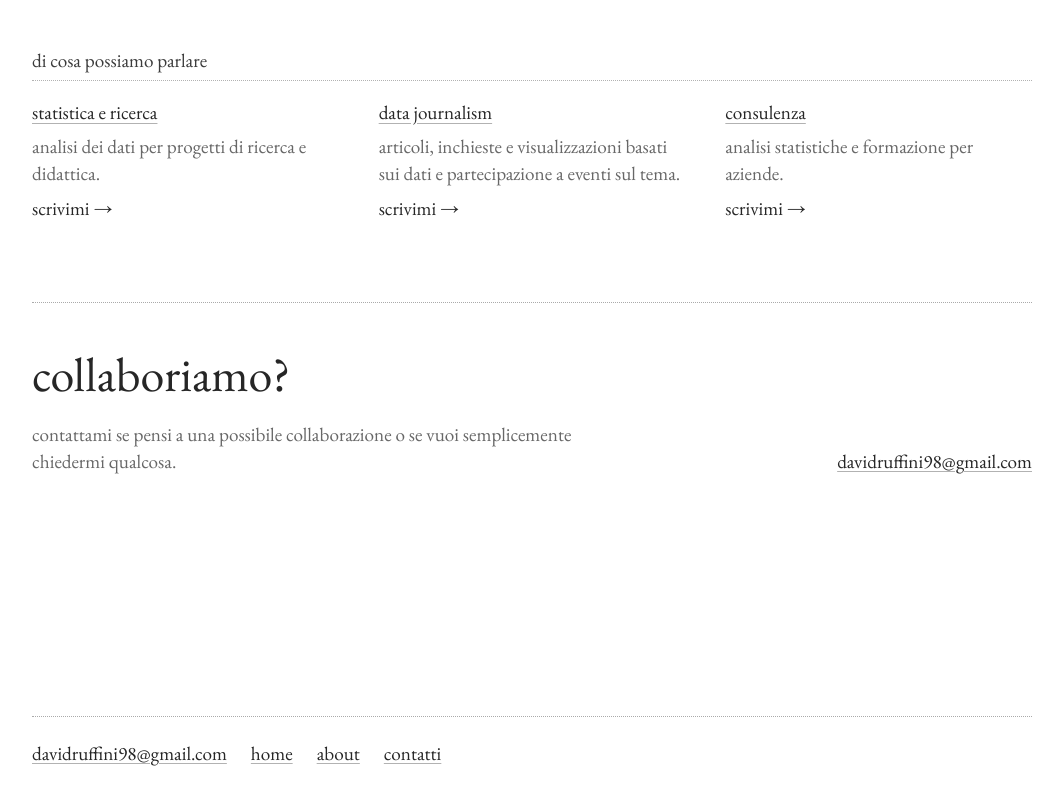
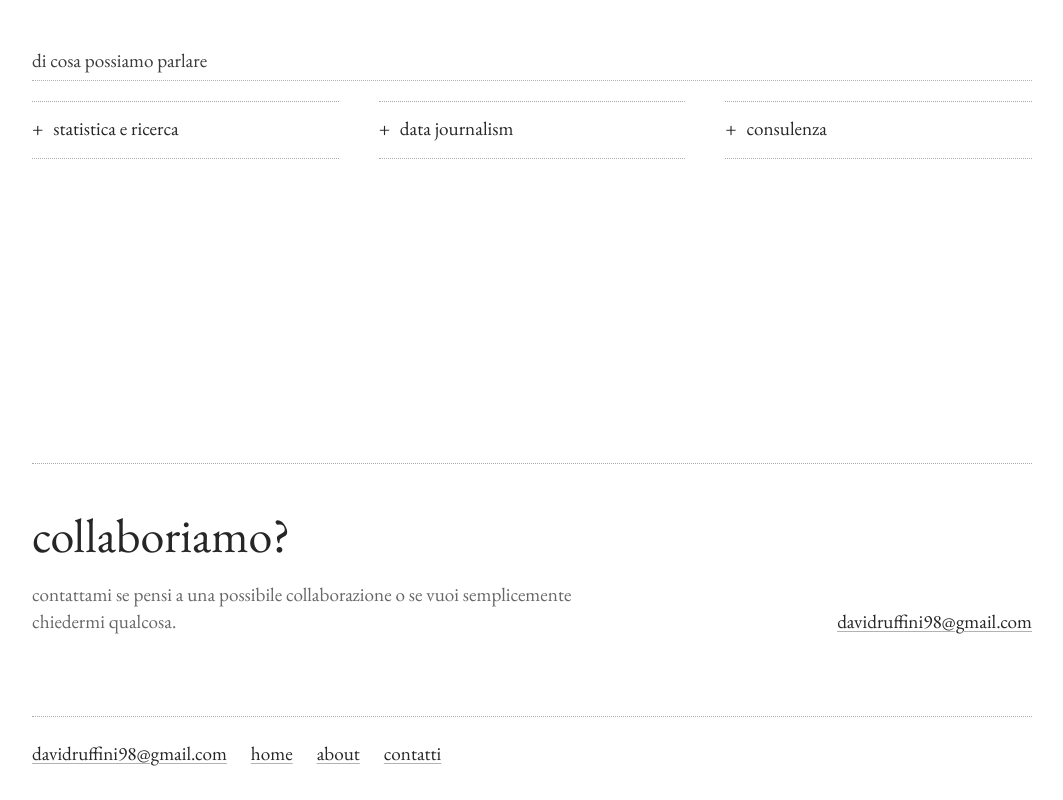
Before and after one commit to davidoffdado/personal-website, a React (Vite) app: page /#/contatti in a window 1280 px wide. Shown: the whole page, without its empty margins (108-1171 px from the left). Built offline with nearby package versions, Linux system fonts and the light colour scheme.

Commit message:
contatti a tendina con offerta e link ai lavori, introduzioni a data journalism e consulenza, pagina università, àlea in home, "in evidenza"

```diff
--- a/src/components/ContactSection.jsx
+++ b/src/components/ContactSection.jsx
@@ -1,3 +1,4 @@
+import { Link } from "react-router-dom";
 import "../styles/ContactSection.css";
 
 const EMAIL = "davidruffini98@gmail.com";
@@ -5,36 +6,55 @@ const EMAIL = "davidruffini98@gmail.com";
 const TOPICS = [
   {
     title: "statistica e ricerca",
-    desc: "analisi dei dati per progetti di ricerca e didattica.",
+    desc: "analisi dei dati per progetti di ricerca, supporto metodologico e didattica.",
     subject: "Collaborazione: statistica e ricerca",
   },
   {
     title: "data journalism",
-    desc: "articoli, inchieste e visualizzazioni basati sui dati e partecipazione a eventi sul tema.",
+    desc: "per redazioni: inchieste e articoli basati sui dati, grafici e pezzi interattivi, talk ed eventi sul tema.",
     subject: "Collaborazione: data journalism",
+    works: "/data-journalism",
   },
   {
     title: "consulenza",
-    desc: "analisi statistiche e formazione per aziende.",
+    desc: "per aziende: analisi statistiche, raccolta e pulizia dei dati, automazioni e formazione.",
     subject: "Collaborazione: consulenza",
+    works: "/consulenza",
   },
 ];
+
+function TopicBody({ t }) {
+  return (
+    <div className="contact-topic-body">
+      <p className="contact-topic-desc">{t.desc}</p>
+      <p className="contact-topic-links">
+        <a href={`mailto:${EMAIL}?subject=${encodeURIComponent(t.subject)}`}>scrivimi</a>
+        {t.works && <Link to={t.works}>vedi i lavori</Link>}
+      </p>
+    </div>
+  );
+}
 
 function ContactSection() {
   return (
     <section className="contact">
       <p className="section-label contact-cards-label">di cosa possiamo parlare</p>
-      <div className="contact-cards">
+      <div className="contact-topics">
         {TOPICS.map((t) => (
-          <a
-            key={t.title}
-            className="home-card contact-card"
-            href={`mailto:${EMAIL}?subject=${encodeURIComponent(t.subject)}`}
-          >
-            <h3 className="home-card-title"><span>{t.title}</span></h3>
-            <p className="home-card-desc">{t.desc}</p>
-            <span className="contact-card-cta">scrivimi →</span>
-          </a>
+          <div key={t.title} className="contact-topic-col">
+            <details className="contact-topic">
+              <summary>
+                <span className="contact-plus" aria-hidden="true">+</span>
+                <span className="contact-topic-title">{t.title}</span>
+              </summary>
+              <TopicBody t={t} />
+            </details>
+            {/* copia invisibile: tiene sempre occupato lo spazio della tendina aperta,
+                così aprendo e chiudendo non si sposta niente (solo su desktop, vedi CSS) */}
+            <div className="contact-topic-ghost" aria-hidden="true">
+              <TopicBody t={t} />
+            </div>
+          </div>
         ))}
       </div>
 
--- a/src/pages/Consulenza.jsx
+++ b/src/pages/Consulenza.jsx
@@ -5,6 +5,11 @@ export default function Consulenza() {
   return (
     <div className="page-content">
       <p className="section-label">consulenza</p>
+      <p className="about-text page-intro">
+        Ho lavorato come consulente esterno per un'agenzia di comunicazione, realizzando analisi
+        dei dati e report. Vorrei contribuire anche a progetti che richiedano analisi statistiche
+        più complesse e una gestione dei dati più articolata.
+      </p>
 
       <div className="projects-list">
         {consulenza.map((p, i) => (
--- a/src/pages/DataJournalism.jsx
+++ b/src/pages/DataJournalism.jsx
@@ -8,8 +8,19 @@ export default function DataJournalism() {
 
   return (
     <div className="page-content">
+      <p className="section-label">data journalism</p>
+      <p className="about-text page-intro">
+        Come data journalist ho collaborato con Il Sole 24 Ore, Wired Italia, Senza Filtro e Aliseo
+        Editoriale, scrivendo articoli che mettono i dati al centro dell'informazione.
+      </p>
+      <p className="about-text page-intro">
+        Posso realizzare articoli basati sui dati, supportare le redazioni nell'analisi o creare
+        visualizzazioni interattive e progetti di visual journalism, come quelli che pubblico
+        su <a href="https://alea.news" target="_blank" rel="noopener noreferrer">àlea</a>.
+      </p>
+
       <div className="dj-section">
-        <p className="section-label">selected works</p>
+        <p className="section-label">in evidenza</p>
         <div className="featured-main">
           <EmbedCard work={main} />
         </div>
--- a/src/pages/Home.jsx
+++ b/src/pages/Home.jsx
@@ -8,6 +8,7 @@ export default function Home() {
         <p>
           frequento un <Link to="/universita">dottorato</Link> <br />
           collaboro come <Link to="/data-journalism">data journalist</Link> <br />
+          ho fondato <a href="https://alea.news" target="_blank" rel="noopener noreferrer">àlea</a> <br />
           offro <Link to="/consulenza">consulenze</Link> <br />
           controllo la mia <Link to="/contatti">mail</Link>
         </p>
--- a/src/pages/Universita.jsx
+++ b/src/pages/Universita.jsx
@@ -2,7 +2,15 @@ export default function Universita() {
   return (
     <div className="page-content">
       <p className="section-label">università</p>
-      <p className="about-text" style={{ color: "#aaa" }}>Inizierò a novembre e aggiornerò questa pagina.</p>
+      <p className="about-text">
+        A novembre inizierò il dottorato in Quantitative Methods in Economics presso l'Università
+        di Macerata, nel curriculum in Mathematical, Statistical and Econometric Methods.
+      </p>
+      <p className="about-text">
+        Per ora il mio progetto unisce aspetti metodologici e applicati: i primi riguardano le
+        misture di distribuzioni, la statistica bayesiana e la teoria dei valori estremi; i secondi
+        le disuguaglianze di reddito e la concentrazione della ricchezza in Italia.
+      </p>
     </div>
   );
 }
--- a/src/styles/ContactSection.css
+++ b/src/styles/ContactSection.css
@@ -1,58 +1,103 @@
+/* la sezione riempie la finestra fino al footer: "collaboriamo?" sta in fondo e non si sposta
+   quando si aprono o chiudono le tendine (si sposta solo se il contenuto non ci sta) */
 .contact {
   width: calc(100% - 50px);
   max-width: var(--wrap);
   margin: 0 auto;
   padding: 3rem 0 5rem;
+  flex: 1;
+  display: flex;
+  flex-direction: column;
 }
 
-/* ===== TEMI ===== */
+/* ===== TEMI: elenco a tendina (details/summary) ===== */
 
-.contact-cards {
+/* tre colonne affiancate: aprendone una, le altre restano chiuse e non si allungano */
+.contact-topics {
   display: grid;
   grid-template-columns: repeat(3, 1fr);
-  gap: 2.5rem;
+  gap: 0 2.5rem;
+  align-items: start;
+  margin-bottom: 5rem; /* distanza minima da "collaboriamo?" */
 }
 
-.contact-card {
-  display: flex;
-  flex-direction: column;
-  gap: 0.5rem;
-  text-decoration: none;
+.contact-topic {
+  position: relative;
+  border-top: 1px dotted var(--rule);
+  border-bottom: 1px dotted var(--rule);
 }
 
-.contact-card .home-card-title {
-  font-size: var(--text);
-  margin: 0;
+/* desktop: la tendina aperta si appoggia sopra la sua copia invisibile, che riserva lo spazio */
+.contact-topic .contact-topic-body {
+  position: absolute;
+  top: 100%;
+  left: 0;
+  right: 0;
 }
 
-.contact-card .home-card-title span {
-  text-decoration: underline;
-  text-decoration-color: rgba(0, 0, 0, 0.3);
-  text-underline-offset: 4px;
-  transition: text-decoration-color 0.15s, background 0.15s;
+.contact-topic-ghost {
+  visibility: hidden;
 }
 
-.contact-card:hover .home-card-title span {
-  text-decoration-color: transparent;
+.contact-topic summary {
+  display: flex;
+  align-items: baseline;
+  gap: 0.75rem;
+  padding: 0.9rem 0;
+  cursor: pointer;
+  list-style: none;
+  font-size: var(--text);
+}
+
+.contact-topic summary::-webkit-details-marker {
+  display: none;
+}
+
+/* il + ruota e diventa una x quando la sezione è aperta */
+.contact-plus {
+  display: inline-block;
+  width: 1ch;
+  transition: transform 0.15s ease-out;
+}
+
+.contact-topic[open] .contact-plus {
+  transform: rotate(45deg);
+}
+
+.contact-topic-title {
+  transition: background 0.15s;
+}
+
+.contact-topic summary:hover .contact-topic-title,
+.contact-topic summary:focus-visible .contact-topic-title {
   background: var(--highlight);
 }
 
-.contact-card .home-card-desc {
+.contact-topic-body {
+  padding: 0.9rem 0 0 calc(1ch + 0.75rem);
+}
+
+.contact-topic-body p {
   margin: 0;
   font-size: var(--text);
   line-height: 1.4;
+}
+
+.contact-topic-desc {
   color: var(--muted);
 }
 
-.contact-card-cta {
-  font-size: var(--text);
-  font-weight: 400;
+.contact-topic-links {
+  display: flex;
+  flex-wrap: wrap;
+  gap: 0.4rem 1.5rem;
+  margin-top: 0.6rem !important;
 }
 
 /* ===== COLLABORIAMO ===== */
 
-.contact-cards + .contact-content {
-  margin-top: 5rem;
+.contact-topics + .contact-content {
+  margin-top: auto;
 }
 
 .contact-content {
@@ -98,14 +143,26 @@
     padding: 2rem 0 4rem;
   }
 
-  .contact-cards {
+  /* su schermi stretti, una sotto l'altra */
+  .contact-topics {
     grid-template-columns: 1fr;
-    gap: 2rem;
+    margin-bottom: 3.5rem;
   }
 
-  .contact-cards + .contact-content {
-    margin-top: 3.5rem;
+  .contact-topic-col + .contact-topic-col .contact-topic {
+    border-top: none;
   }
+
+  /* su mobile le sezioni sono una sotto l'altra: niente spazio riservato, la tendina spinge giù */
+  .contact-topic-ghost {
+    display: none;
+  }
+
+  .contact-topic .contact-topic-body {
+    position: static;
+    padding-bottom: 1.2rem;
+  }
+
 
   .contact-content {
     flex-direction: column;
--- a/src/styles/global.css
+++ b/src/styles/global.css
@@ -75,12 +75,10 @@ a:focus-visible {
 .article-card:hover,
 .project-card:hover,
 .press-card:hover,
-.contact-card:hover,
 .collab-card:hover,
 .article-card:focus-visible,
 .project-card:focus-visible,
 .press-card:focus-visible,
-.contact-card:focus-visible,
 .collab-card:focus-visible {
   background: none;
 }
@@ -157,6 +155,16 @@ a:focus-visible {
 
 .dj-section {
   margin-bottom: 4rem;
+}
+
+/* introduzione in cima alle pagine (data journalism, consulenza), prima dei lavori */
+.page-intro {
+  max-width: 760px;
+}
+
+/* più spazio solo tra l'ultimo paragrafo dell'introduzione e i lavori */
+.page-intro + :not(.page-intro) {
+  margin-top: 3rem;
 }
 
 /* ===== EMBED ===== */
```
